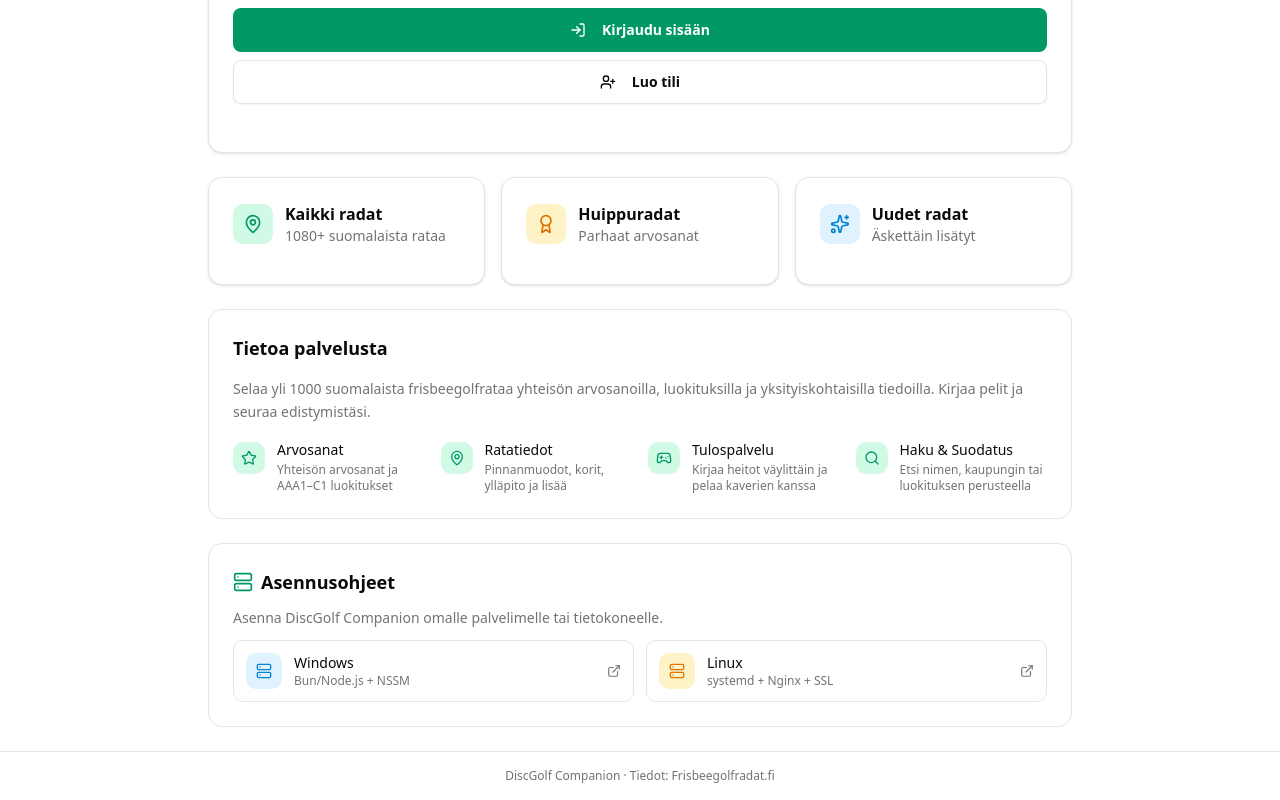
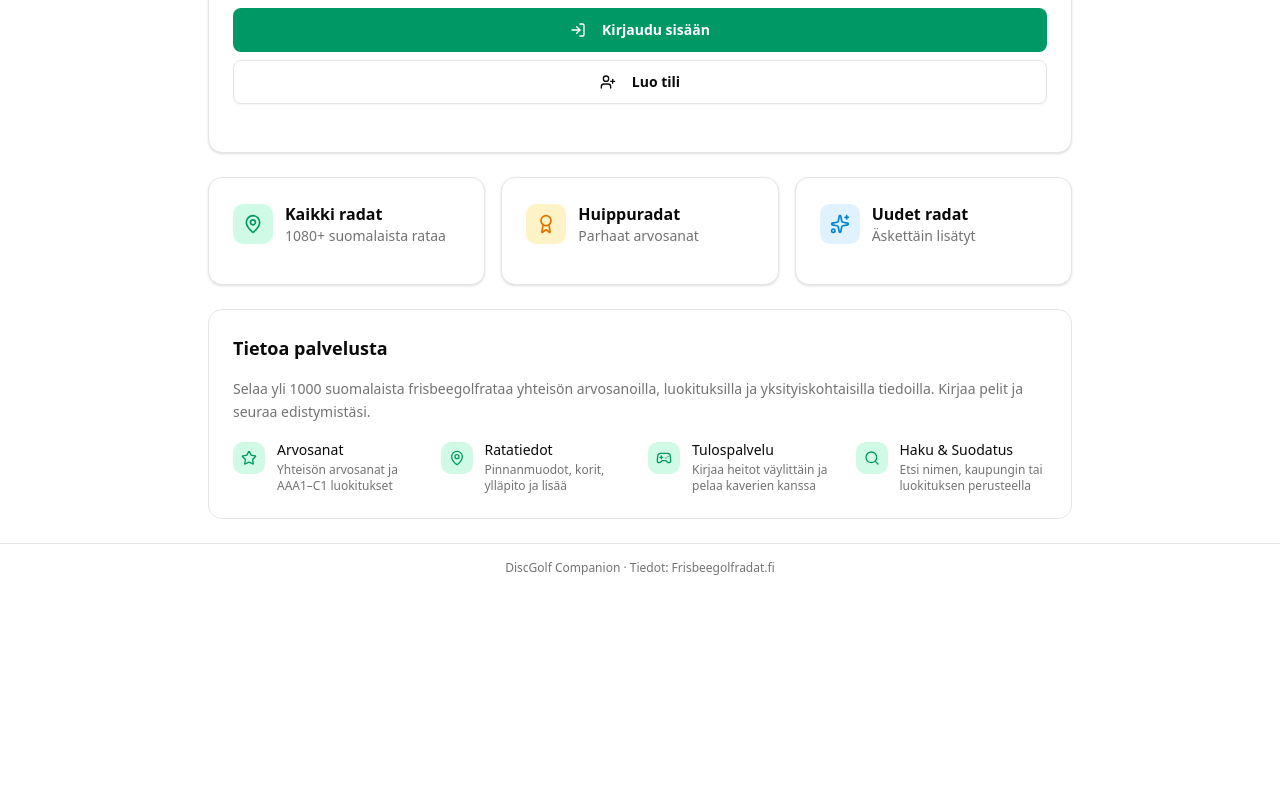
Before and after one commit to Tonttis/Discgolf-Companion-New, a Next.js app: page / in a window 1280 px wide. Shown: the part 490-1290 px from the top of the page. After the commit the page ends 1082 px from the top, so only its background shows below. Built offline with nearby package versions, Linux system fonts and the light colour scheme; no server answers; the database is empty.

Commit message:
Update HomeView.tsx

```diff
--- a/src/components/disc-golf/HomeView.tsx
+++ b/src/components/disc-golf/HomeView.tsx
@@ -748,49 +748,6 @@
           </div>
         </div>
       </section>
-
-      {/* Hosting Guides */}
-      <section className="rounded-xl border bg-card p-4 sm:p-6 space-y-3">
-        <h2 className="font-semibold text-base sm:text-lg flex items-center gap-2">
-          <Server className="size-5 text-emerald-600 dark:text-emerald-400" />
-          Asennusohjeet
-        </h2>
-        <p className="text-sm text-muted-foreground">
-          Asenna DiscGolf Companion omalle palvelimelle tai tietokoneelle.
-        </p>
-        <div className="grid gap-3 grid-cols-1 sm:grid-cols-2">
-          <a
-            href="/api/hosting-guide?platform=windows"
-            target="_blank"
-            rel="noopener noreferrer"
-            className="flex items-center gap-3 p-3 rounded-lg border hover:bg-muted/50 transition-colors"
-          >
-            <div className="flex items-center justify-center size-9 rounded-lg bg-sky-100 dark:bg-sky-900/40 text-sky-600 dark:text-sky-400 shrink-0">
-              <Server className="size-4" />
-            </div>
-            <div className="min-w-0">
-              <p className="text-sm font-medium">Windows</p>
-              <p className="text-xs text-muted-foreground">Bun/Node.js + NSSM</p>
-            </div>
-            <ExternalLink className="size-3.5 text-muted-foreground shrink-0 ml-auto" />
-          </a>
-          <a
-            href="/api/hosting-guide?platform=linux"
-            target="_blank"
-            rel="noopener noreferrer"
-            className="flex items-center gap-3 p-3 rounded-lg border hover:bg-muted/50 transition-colors"
-          >
-            <div className="flex items-center justify-center size-9 rounded-lg bg-amber-100 dark:bg-amber-900/40 text-amber-600 dark:text-amber-400 shrink-0">
-              <Server className="size-4" />
-            </div>
-            <div className="min-w-0">
-              <p className="text-sm font-medium">Linux</p>
-              <p className="text-xs text-muted-foreground">systemd + Nginx + SSL</p>
-            </div>
-            <ExternalLink className="size-3.5 text-muted-foreground shrink-0 ml-auto" />
-          </a>
-        </div>
-      </section>
     </div>
   );
 }
```
